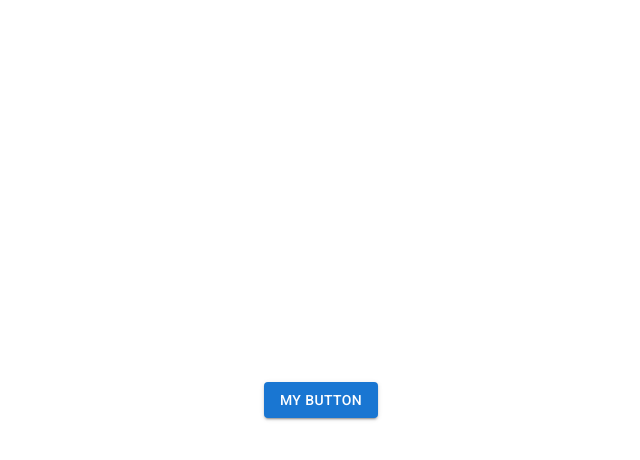
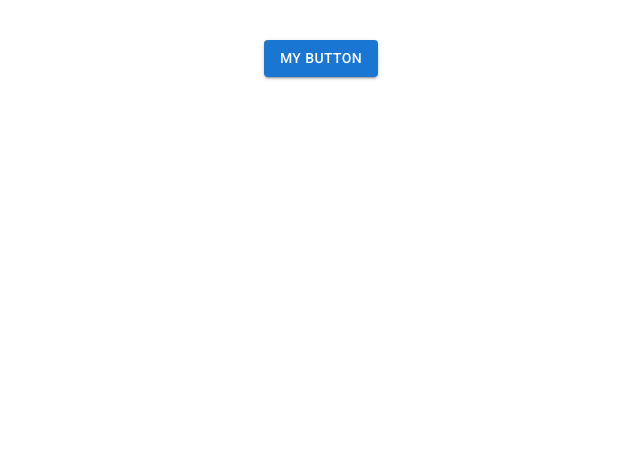
Before and after one commit to GlennSeymon/videoGameDiscoveryApp, a React (Vite) app: page / in a window 1280 px wide. Shown: the top 460 px of the page, without its empty margins (319-959 px from the left). Built offline with nearby package versions, Linux system fonts and the light colour scheme.

Commit message:
Remove default styling

```diff
--- a/src/index.css
+++ /dev/null
@@ -1,69 +0,0 @@
-:root {
-  font-family: Inter, system-ui, Avenir, Helvetica, Arial, sans-serif;
-  line-height: 1.5;
-  font-weight: 400;
-
-  color-scheme: light dark;
-  color: rgba(255, 255, 255, 0.87);
-  background-color: #242424;
-
-  font-synthesis: none;
-  text-rendering: optimizeLegibility;
-  -webkit-font-smoothing: antialiased;
-  -moz-osx-font-smoothing: grayscale;
-  -webkit-text-size-adjust: 100%;
-}
-
-a {
-  font-weight: 500;
-  color: #646cff;
-  text-decoration: inherit;
-}
-a:hover {
-  color: #535bf2;
-}
-
-body {
-  margin: 0;
-  display: flex;
-  place-items: center;
-  min-width: 320px;
-  min-height: 100vh;
-}
-
-h1 {
-  font-size: 3.2em;
-  line-height: 1.1;
-}
-
-button {
-  border-radius: 8px;
-  border: 1px solid transparent;
-  padding: 0.6em 1.2em;
-  font-size: 1em;
-  font-weight: 500;
-  font-family: inherit;
-  background-color: #1a1a1a;
-  cursor: pointer;
-  transition: border-color 0.25s;
-}
-button:hover {
-  border-color: #646cff;
-}
-button:focus,
-button:focus-visible {
-  outline: 4px auto -webkit-focus-ring-color;
-}
-
-@media (prefers-color-scheme: light) {
-  :root {
-    color: #213547;
-    background-color: #ffffff;
-  }
-  a:hover {
-    color: #747bff;
-  }
-  button {
-    background-color: #f9f9f9;
-  }
-}
--- a/src/main.tsx
+++ b/src/main.tsx
@@ -1,7 +1,6 @@
 import React from 'react';
 import ReactDOM from 'react-dom/client';
 import App from './App';
-import './index.css';
 import '@fontsource/roboto/300.css';
 import '@fontsource/roboto/400.css';
 import '@fontsource/roboto/500.css';
```
